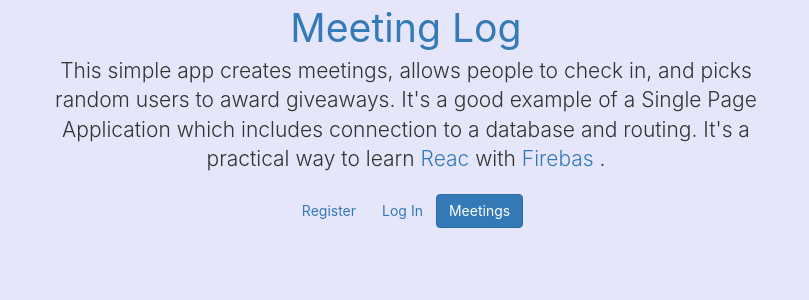
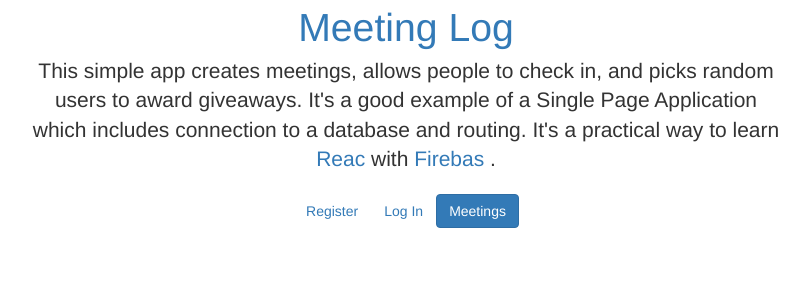
Before and after one commit to AliAbdulle/testapp, a React (Create React App) app: page / in a window 1280 px wide. Shown: the top 300 px of the page, without its empty margins (39-848 px from the left). Built offline with nearby package versions, Linux system fonts and the light colour scheme.

Commit message:
Added css style

```diff
--- a/src/index.css
+++ b/src/index.css
@@ -1,14 +1,8 @@
-body {
-  background-color: lavender;
-  margin: 0;
-  font-family: -apple-system, BlinkMacSystemFont, 'Segoe UI', 'Roboto', 'Oxygen',
-    'Ubuntu', 'Cantarell', 'Fira Sans', 'Droid Sans', 'Helvetica Neue',
-    sans-serif;
-  -webkit-font-smoothing: antialiased;
-  -moz-osx-font-smoothing: grayscale;
+body{
+  font-weight: 200;
 }
-
-code {
-  font-family: source-code-pro, Menlo, Monaco, Consolas, 'Courier New',
-    monospace;
+input,
+nav-item{
+  font-weight: 200;
+  line-height: 110;
 }
```
